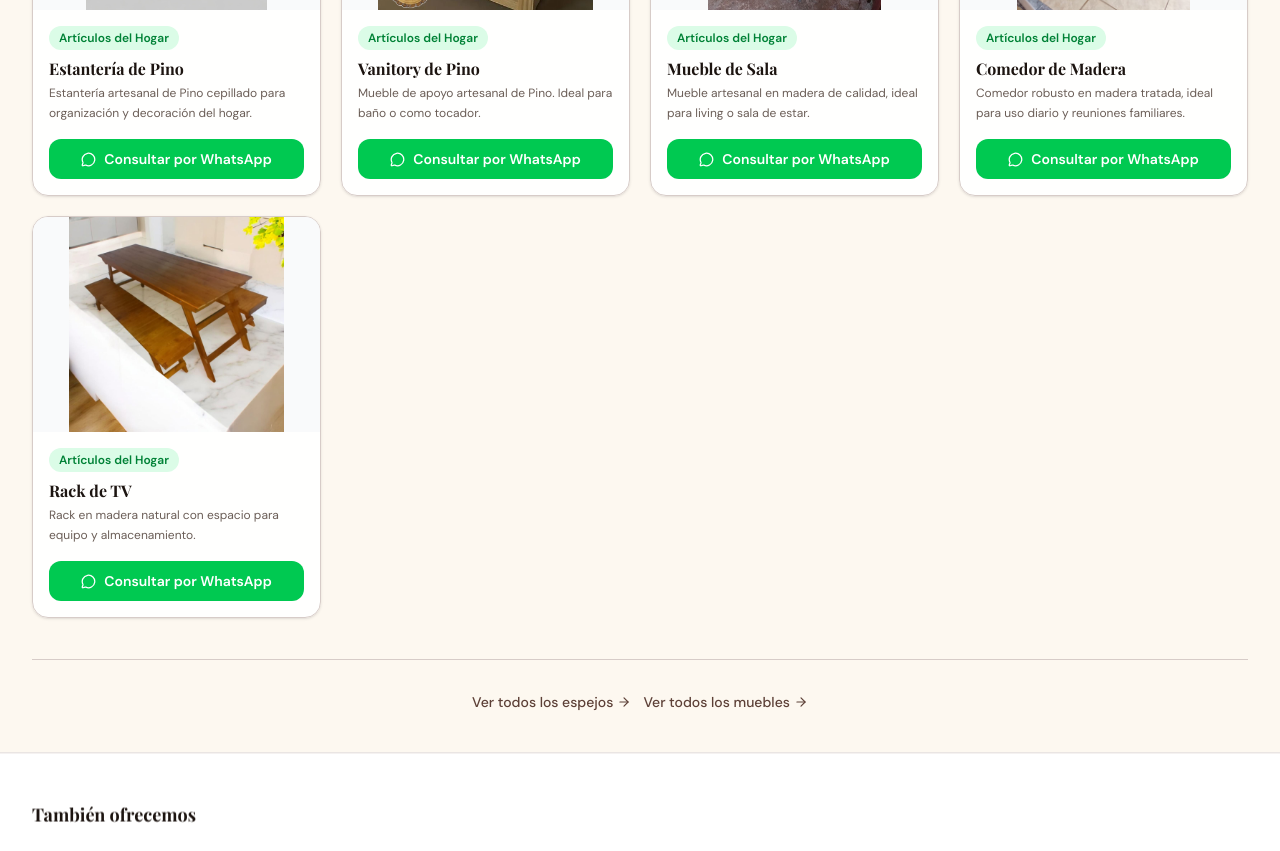
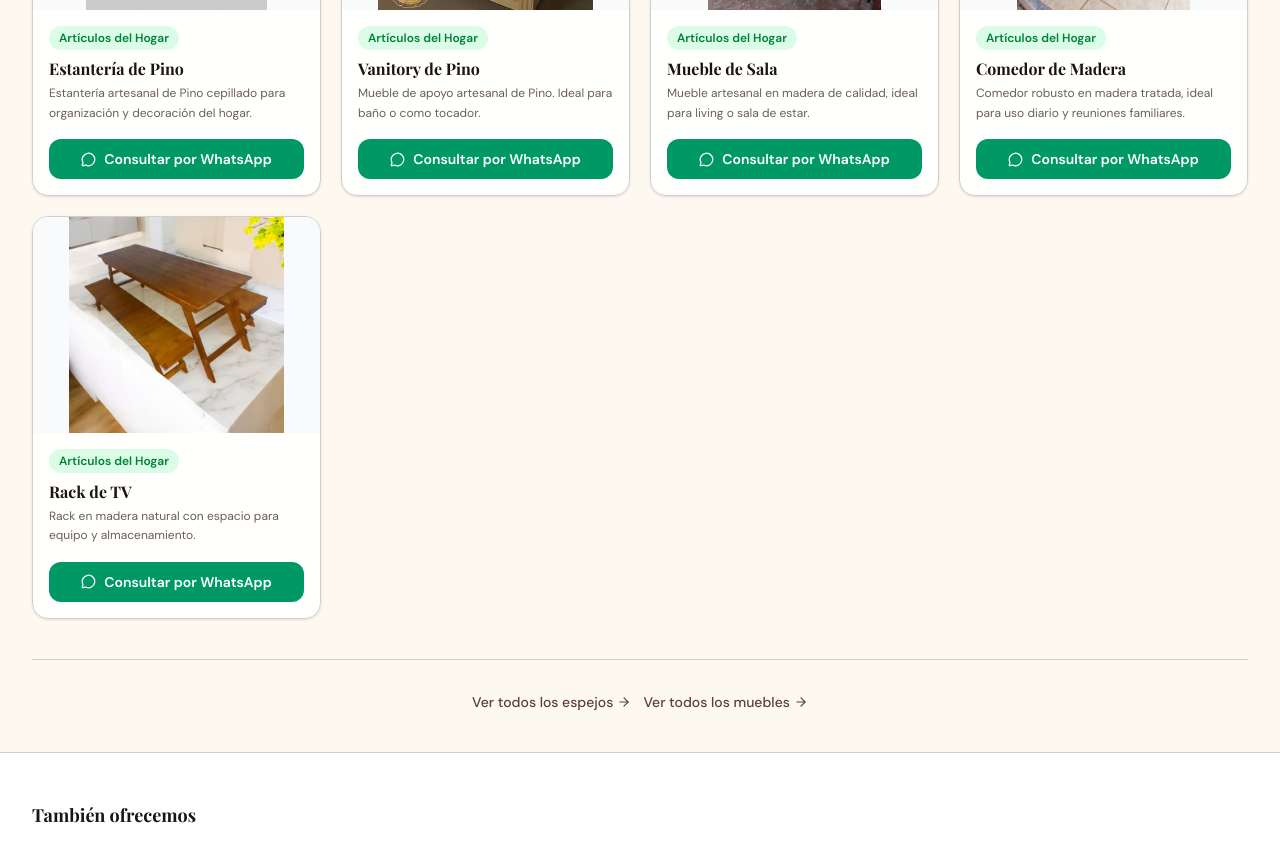
Before and after one commit to marianostiffler-netizen/quik-step-, a Next.js app: page / in a window 1280 px wide. Shown: the part 1880-2731 px from the top of the page. Built offline with nearby package versions, Linux system fonts and the light colour scheme.

Commit message:
Premium animations with Framer Motion: smooth reveals, staggered cards, hover lift effects, emerald buttons

```diff
--- a/package.json
+++ b/package.json
@@ -9,6 +9,7 @@
     "lint": "eslint"
   },
   "dependencies": {
+    "framer-motion": "^12.38.0",
     "lucide-react": "^1.7.0",
     "next": "16.2.3",
     "react": "19.2.4",
--- a/src/components/HomeContent.tsx
+++ b/src/components/HomeContent.tsx
@@ -16,7 +16,7 @@ import {
   Scissors,
   Palette,
 } from "lucide-react";
-import { FadeInOnScroll } from "@/components/FadeInOnScroll";
+import { motion } from "framer-motion";
 
 const WA_NUMBER = "5493000000000"; // TODO: Reemplazá con el número real de WhatsApp
 
@@ -224,7 +224,12 @@ export default function HomeContent() {
         }}
       >
         <div className="absolute inset-0 bg-black/75 backdrop-blur-[2px]" />
-        <FadeInOnScroll immediate delay={200} className="relative mx-auto max-w-3xl px-4 sm:px-6 lg:px-8 py-20 text-center">
+        <motion.div
+          initial={{ opacity: 0, y: 20 }}
+          animate={{ opacity: 1, y: 0 }}
+          transition={{ duration: 0.8, delay: 0.2, ease: "easeOut" }}
+          className="relative mx-auto max-w-3xl px-4 sm:px-6 lg:px-8 py-20 text-center"
+        >
           <p className="text-amber-400 font-semibold text-xs uppercase tracking-[0.2em] mb-4">
             San Jorge, Santa Fe, Argentina
           </p>
@@ -260,7 +265,7 @@ export default function HomeContent() {
             <MessageCircle size={18} />
             Consultá por WhatsApp
           </a>
-        </FadeInOnScroll>
+        </motion.div>
       </section>
 
       {/* ── CATEGORY PILLS ── */}
@@ -290,7 +295,13 @@ export default function HomeContent() {
       </section>
 
       {/* ── PRODUCT GRID ── */}
-      <FadeInOnScroll as="section" className="py-10 bg-da-cream">
+      <motion.section
+        initial={{ opacity: 0, y: 20 }}
+        whileInView={{ opacity: 1, y: 0 }}
+        viewport={{ once: true, margin: "-100px" }}
+        transition={{ duration: 0.6 }}
+        className="py-10 bg-da-cream"
+      >
         <div className="mx-auto max-w-7xl px-4 sm:px-6 lg:px-8">
           {filtered.length === 0 ? (
             <div className="text-center py-20 text-da-gray">
@@ -306,7 +317,15 @@ export default function HomeContent() {
           ) : (
             <div className="grid grid-cols-1 sm:grid-cols-2 lg:grid-cols-3 xl:grid-cols-4 gap-5">
               {filtered.map((product, index) => (
-                  <FadeInOnScroll key={product.id} delay={index === 0 ? 0 : index === 1 ? 100 : index === 2 ? 200 : 300} className="group bg-white/90 backdrop-blur-md rounded-2xl border border-wood-200 overflow-hidden shadow-sm hover:shadow-lg hover:border-amber-400/50 transition-all duration-500 ease-in-out flex flex-col">
+                  <motion.div
+                    key={product.id}
+                    initial={{ opacity: 0, y: 20 }}
+                    whileInView={{ opacity: 1, y: 0 }}
+                    whileHover={{ y: -10, boxShadow: "0 20px 25px -5px rgb(0 0 0 / 0.1), 0 8px 10px -6px rgb(0 0 0 / 0.1)" }}
+                    viewport={{ once: true }}
+                    transition={{ duration: 0.4, delay: index * 0.1 }}
+                    className="group bg-white/90 backdrop-blur-md rounded-2xl border border-wood-200 overflow-hidden shadow-sm hover:border-amber-400/50 flex flex-col"
+                  >
                     {/* Image or gradient */}
                     <Link href={product.href} className="block shrink-0 overflow-hidden">
                       <div className="relative aspect-[4/3]">
@@ -338,13 +357,13 @@ export default function HomeContent() {
                         href={waLink(product.name)}
                         target="_blank"
                         rel="noopener noreferrer"
-                        className="w-full flex items-center justify-center gap-2 py-2.5 bg-green-500 hover:bg-green-400 text-white text-sm font-semibold rounded-xl transition-all duration-500 ease-in-out hover:shadow-md"
+                        className="w-full flex items-center justify-center gap-2 py-2.5 bg-emerald-600 hover:bg-emerald-500 text-white text-sm font-semibold rounded-xl transition-all duration-500 ease-in-out hover:shadow-md"
                       >
                         <MessageCircle size={15} />
                         Consultar por WhatsApp
                       </a>
                     </div>
-                  </FadeInOnScroll>
+                  </motion.div>
               ))}
             </div>
           )}
@@ -359,10 +378,16 @@ export default function HomeContent() {
             </Link>
           </div>
         </div>
-      </FadeInOnScroll>
+      </motion.section>
 
       {/* ── TAMBIÉN OFRECEMOS ── */}
-      <FadeInOnScroll as="section" className="py-12 bg-white border-t border-wood-200">
+      <motion.section
+        initial={{ opacity: 0, y: 20 }}
+        whileInView={{ opacity: 1, y: 0 }}
+        viewport={{ once: true }}
+        transition={{ duration: 0.6 }}
+        className="py-12 bg-white border-t border-wood-200"
+      >
         <div className="mx-auto max-w-7xl px-4 sm:px-6 lg:px-8">
           <h2 className="text-lg font-bold text-da-dark mb-6">También ofrecemos</h2>
           <div className="grid grid-cols-2 md:grid-cols-3 lg:grid-cols-5 gap-4">
@@ -386,10 +411,16 @@ export default function HomeContent() {
             })}
           </div>
         </div>
-      </FadeInOnScroll>
+      </motion.section>
 
       {/* ── CTA FINAL ── */}
-      <FadeInOnScroll as="section" className="py-14 bg-wood-800 text-white text-center">
+      <motion.section
+        initial={{ opacity: 0, y: 20 }}
+        whileInView={{ opacity: 1, y: 0 }}
+        viewport={{ once: true }}
+        transition={{ duration: 0.6 }}
+        className="py-14 bg-wood-800 text-white text-center"
+      >
         <h2 className="text-2xl md:text-3xl font-bold mb-3">
           ¿No encontrás lo que buscás?
         </h2>
@@ -400,12 +431,12 @@ export default function HomeContent() {
           href={waLink()}
           target="_blank"
           rel="noopener noreferrer"
-          className="inline-flex items-center gap-2 px-8 py-4 bg-green-500 hover:bg-green-400 text-white font-bold rounded-xl transition-all duration-500 ease-in-out shadow-lg hover:shadow-xl hover:scale-[1.02]"
+          className="inline-flex items-center gap-2 px-8 py-4 bg-emerald-600 hover:bg-emerald-500 text-white font-bold rounded-xl transition-all duration-500 ease-in-out shadow-lg hover:shadow-xl hover:scale-[1.02]"
         >
           <MessageCircle size={20} />
           Consultá por WhatsApp
         </a>
-      </FadeInOnScroll>
+      </motion.section>
     </>
   );
 }
```
Also changed, not shown: 1 other file (tests, documents, lock files or other folders).
